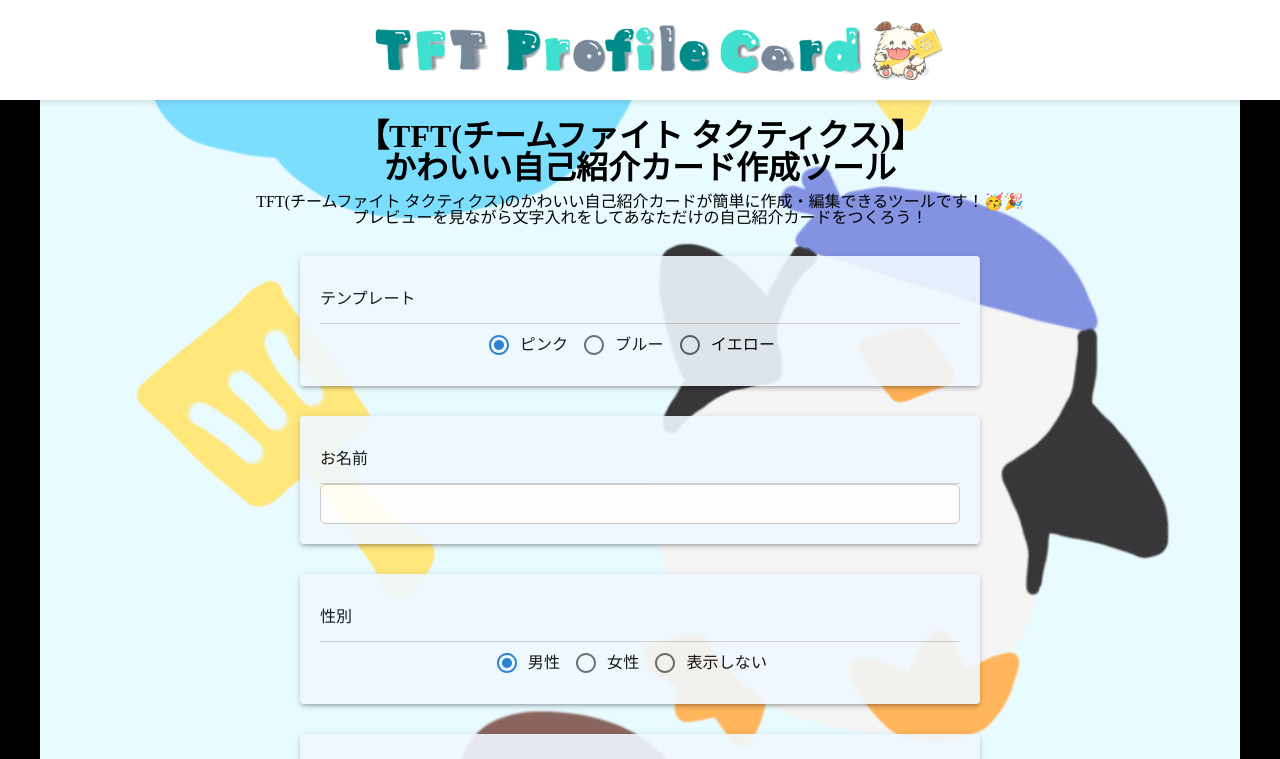
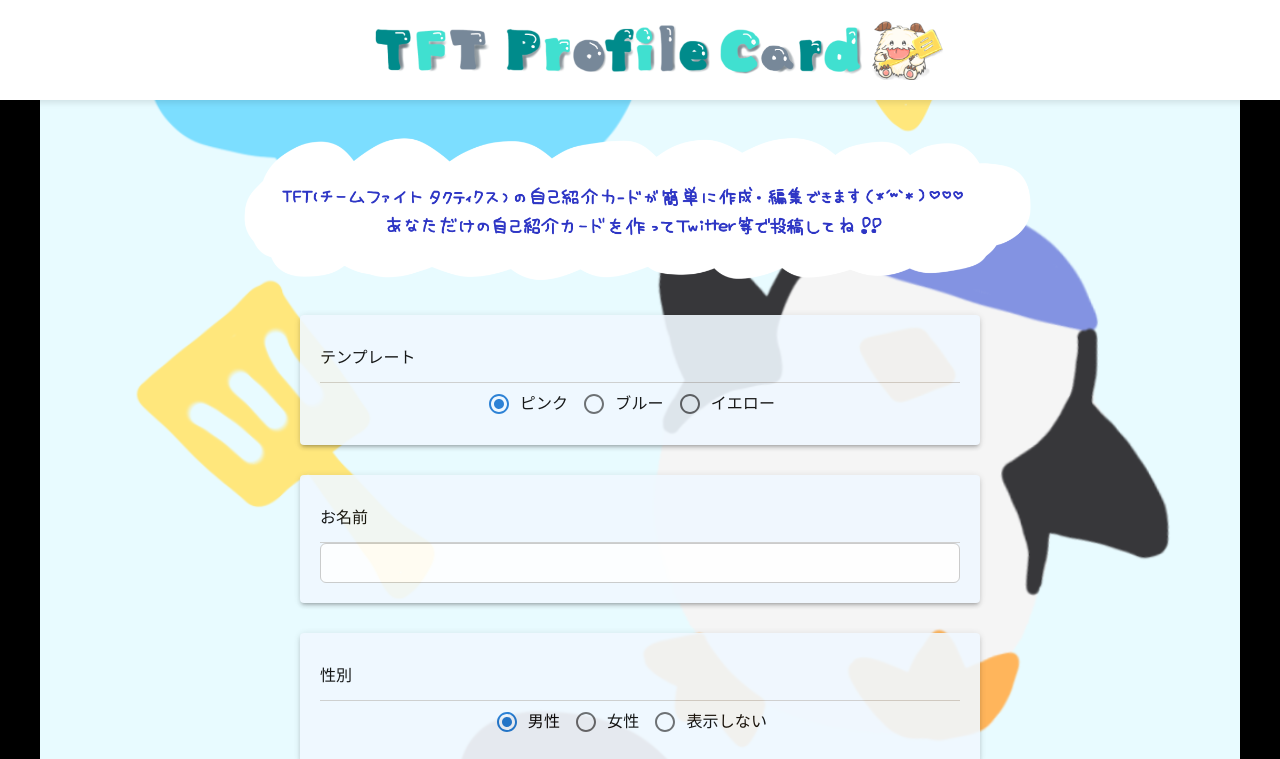
Before and after one commit to k-and-k-dev/tftcard, a Next.js app: page / in a window 1280 px wide. Shown: the top 759 px of the page. Built offline with nearby package versions, Linux system fonts and the light colour scheme.

Commit message:
タイトルを画像化

```diff
--- a/src/app/page.module.scss
+++ b/src/app/page.module.scss
@@ -17,6 +17,14 @@
     }
 }
 
+.title_img {
+    display: block;
+    width: 100%;
+    height: 100%;
+    @media screen and (max-width: 767px) {
+    }
+}
+
 .description {
     margin-top: 10px;
     font-size: 1rem;
--- a/src/app/page.tsx
+++ b/src/app/page.tsx
@@ -1,33 +1,23 @@
 "use client";
 // react
 import React from "react";
+// next.js
+import Image from "next/image";
 // style
-// import "../styles/globals.scss";
 import styles from "./page.module.scss";
+// resource
+import TitleImagePath from "../images/Title.png";
+// components
 import { Spacer } from "@/components/atoms/Spacer";
 import { Form } from "@/components/organisms/Form";
 import { ContactForm } from "@/components/organisms/ContactForm";
-// components
 
 export default function Home() {
     return (
         <>
             <Spacer size="10px" />
             <div className={styles.main}>
-                <h1 className={styles.title}>
-                    【TFT(チームファイト タクティクス)】
-                    <br />
-                    かわいい自己紹介カード作成ツール
-                </h1>
-                <p className={styles.description}>
-                    TFT(チームファイト タクティクス)のかわいい自己紹介カードが
-                    <br className={styles.br} />
-                    簡単に作成・編集できるツールです！🥳🎉
-                    <br />
-                    プレビューを見ながら文字入れをして
-                    <br className={styles.br} />
-                    あなただけの自己紹介カードをつくろう！
-                </p>
+                <Image className={styles.title_img} src={TitleImagePath} width={1500} height={309} alt="Title" />
                 <Form />
                 <ContactForm />
             </div>
```
Also changed, not shown: src/images/Title.png (added).
